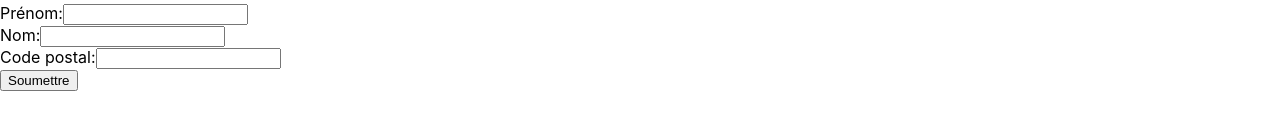
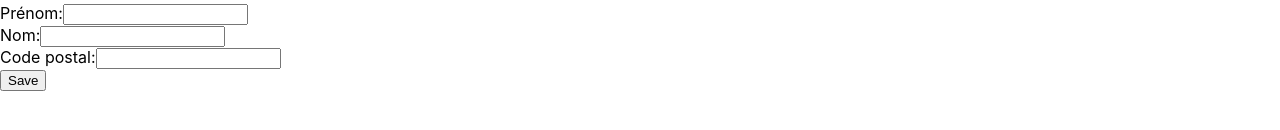
Before and after one commit to Dakusy/wealthhealth, a React (Create React App) app: page / in a window 1280 px wide. Shown: the part 204-334 px from the top of the page. Built offline with nearby package versions, Linux system fonts and the light colour scheme.

Commit message:
add modal system to form for valid

```diff
--- a/src/components/Form.jsx
+++ b/src/components/Form.jsx
@@ -1,6 +1,8 @@
 import React, { useState } from "react";
+import Modal from "./modal";
 
 function Form() {
+    const [openModal, setOpenModal] = useState(false);
     const [firstName, setFirstName] = useState("");
     const [lastName, setLastName] = useState("");
     const [zipCode, setZipCode] = useState("");
@@ -17,9 +19,9 @@ function Form() {
         setZipCode(event.target.value);
     };
 
-    const handleSubmit = (event) => {
+    const handleClick = (event) => {
         event.preventDefault();
-
+        setOpenModal(true);
         console.log("Prénom:", firstName);
         console.log("Nom:", lastName);
         console.log("Code postal:", zipCode);
@@ -28,7 +30,7 @@ function Form() {
     return (
         <div>
             <h2>Formulaire</h2>
-            <form onSubmit={handleSubmit}>
+            <form onSubmit={handleClick}>
                 <div>
                     <label>Prénom:</label>
                     <input type="text" value={firstName} onChange={handleFirstNameChange} />
@@ -41,7 +43,8 @@ function Form() {
                     <label>Code postal:</label>
                     <input type="text" value={zipCode} onChange={handleZipCodeChange} />
                 </div>
-                <button type="submit">Soumettre</button>
+                <button onClick={handleClick}>Save</button>
+                {openModal && <Modal closeModal={setOpenModal} />}
             </form>
         </div>
     );
```
